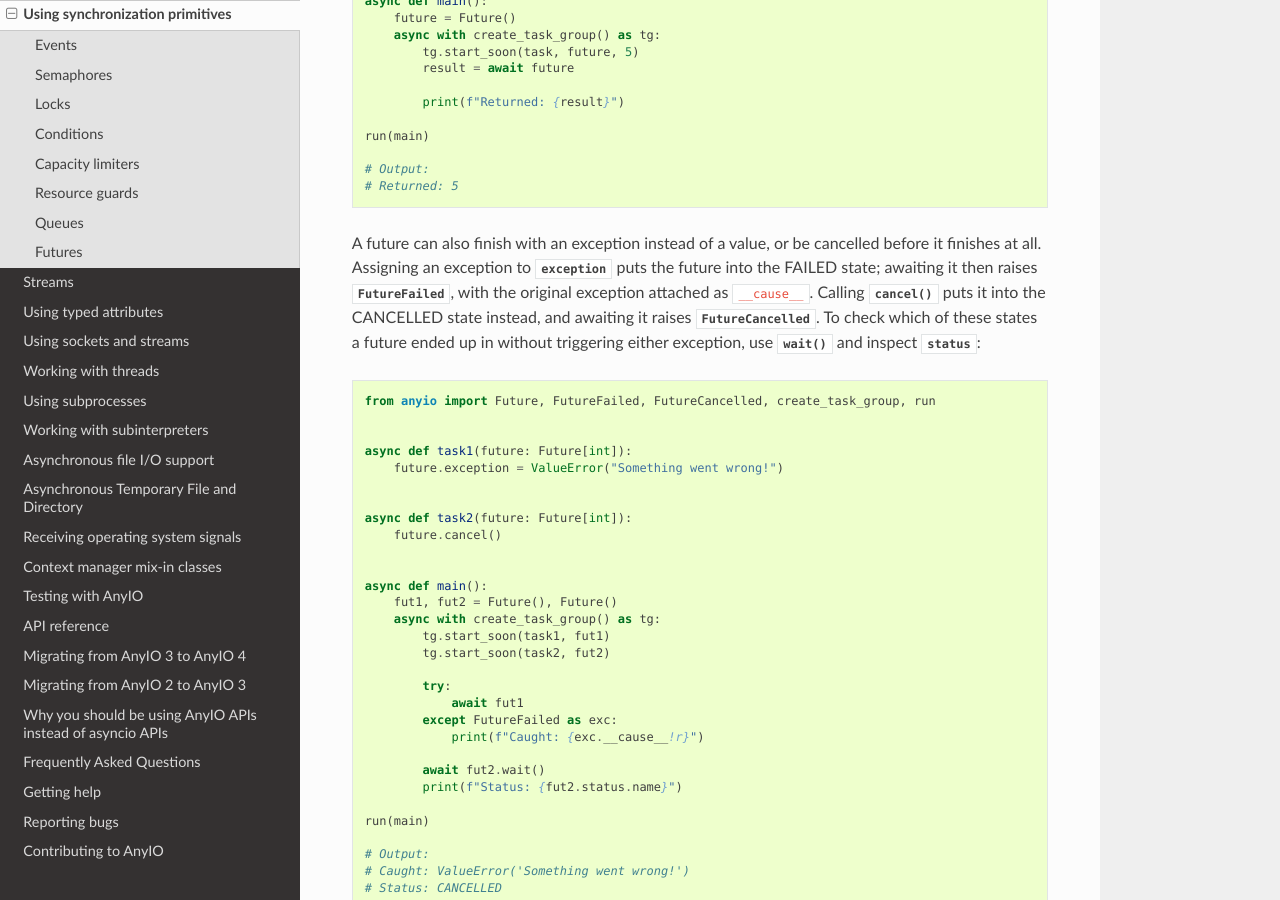
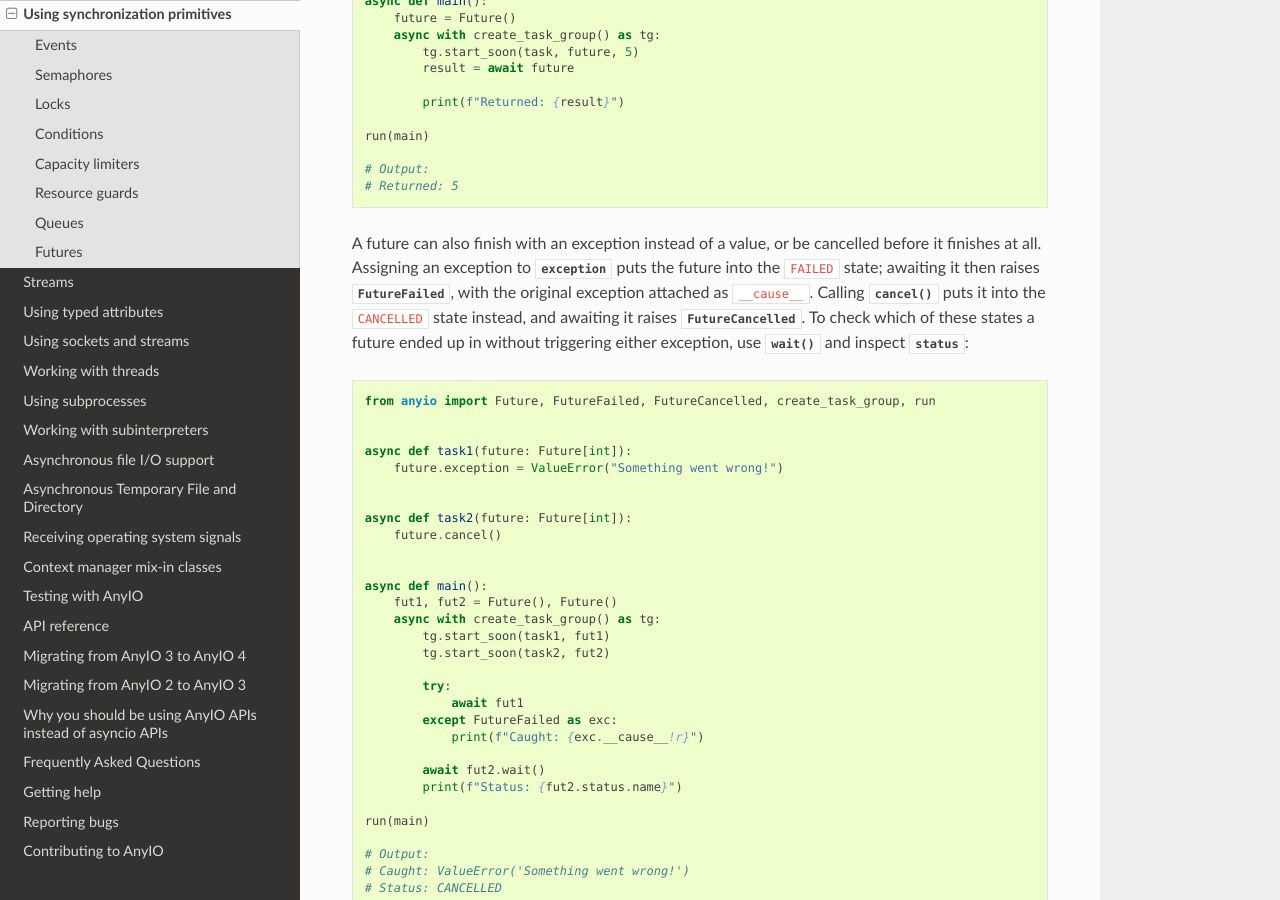
Before and after one commit to agronholm/anyio, a Sphinx documentation site: the page built from docs/synchronization.rst, in a window 1280 px wide and 900 px high, scrolled down 5456 px. Built offline with Sphinx 7.4.7 and the Read the Docs theme 3.1.0, drawn with Linux system fonts in a browser that asks for light colours; the version number could not be read and is left out.

```diff
--- a/docs/synchronization.rst
+++ b/docs/synchronization.rst
@@ -282,8 +282,8 @@ Example::
 
 A future can also finish with an exception instead of a value, or be cancelled before
 it finishes at all. Assigning an exception to :attr:`~Future.exception` puts the future into the
-FAILED state; awaiting it then raises :exc:`FutureFailed`, with the original exception
-attached as ``__cause__``. Calling :meth:`~Future.cancel` puts it into the CANCELLED
+``FAILED`` state; awaiting it then raises :exc:`FutureFailed`, with the original exception
+attached as ``__cause__``. Calling :meth:`~Future.cancel` puts it into the ``CANCELLED``
 state instead, and awaiting it raises :exc:`FutureCancelled`. To check which of these
 states a future ended up in without triggering either exception, use :meth:`~Future.wait`
 and inspect :attr:`~Future.status`::
```
